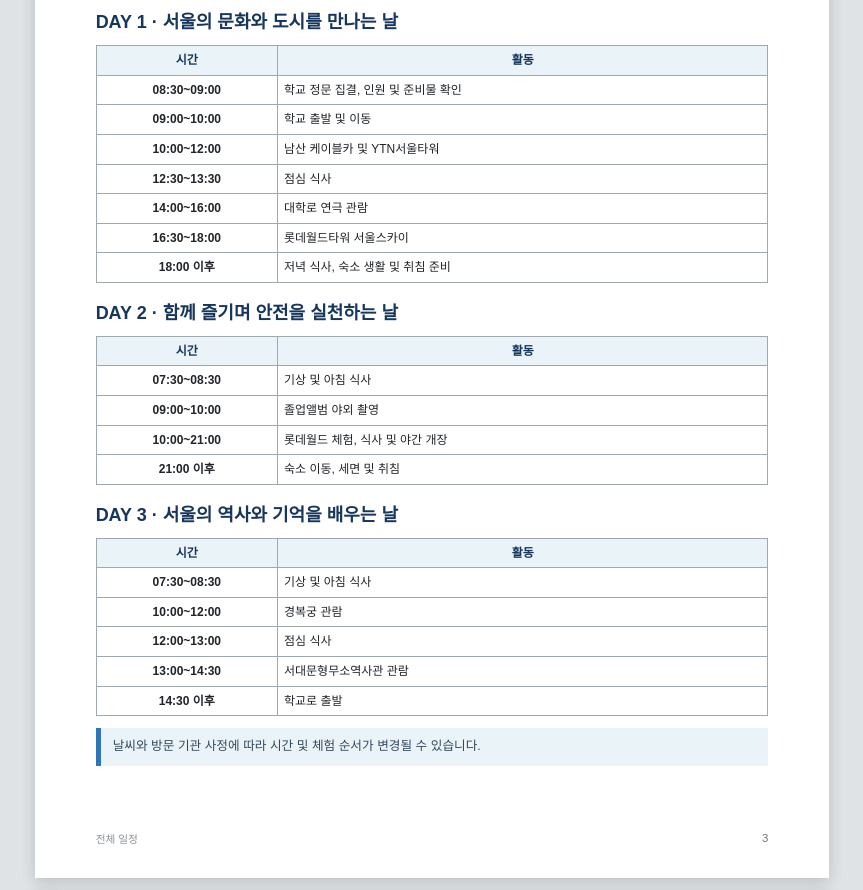
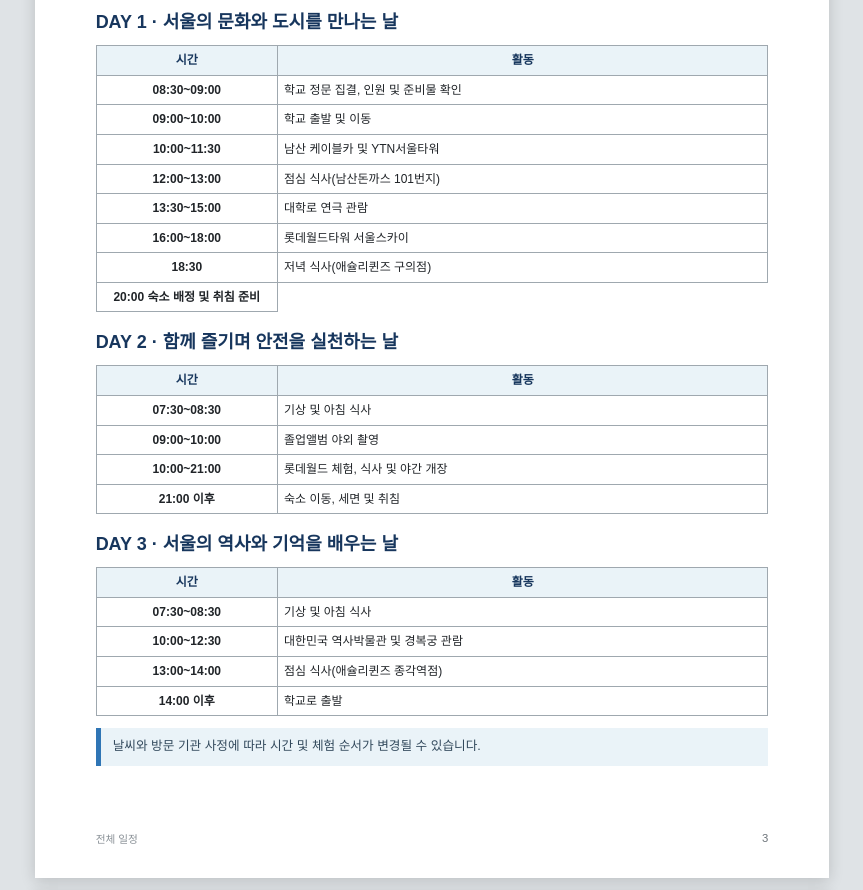
Before and after one commit to rbgus0830-svg/yong1000guidebook, a plain HTML site: page index.html in a window 1280 px wide. Shown: the part 2620-3510 px from the top of the page, without its empty margins (208-1071 px from the left). Drawn offline with Linux system fonts and the light colour scheme.

Commit message:
일정표 시간 수정

```diff
--- a/index.html
+++ b/index.html
@@ -1031,11 +1031,12 @@
         <tr><th>시간</th><th>활동</th></tr>
         <tr><td>08:30~09:00</td><td>학교 정문 집결, 인원 및 준비물 확인</td></tr>
         <tr><td>09:00~10:00</td><td>학교 출발 및 이동</td></tr>
-        <tr><td>10:00~12:00</td><td>남산 케이블카 및 YTN서울타워</td></tr>
-        <tr><td>12:30~13:30</td><td>점심 식사</td></tr>
-        <tr><td>14:00~16:00</td><td>대학로 연극 관람</td></tr>
-        <tr><td>16:30~18:00</td><td>롯데월드타워 서울스카이</td></tr>
-        <tr><td>18:00 이후</td><td>저녁 식사, 숙소 생활 및 취침 준비</td></tr>
+        <tr><td>10:00~11:30</td><td>남산 케이블카 및 YTN서울타워</td></tr>
+        <tr><td>12:00~13:00</td><td>점심 식사(남산돈까스 101번지)</td></tr>
+        <tr><td>13:30~15:00</td><td>대학로 연극 관람</td></tr>
+        <tr><td>16:00~18:00</td><td>롯데월드타워 서울스카이</td></tr>
+        <tr><td>18:30 </td><td>저녁 식사(애슐리퀸즈 구의점)</td></tr>
+		<tr><td>20:00 숙소 배정 및 취침 준비</td></tr>
       </table>
 
       <h3>DAY 2 · 함께 즐기며 안전을 실천하는 날</h3>
@@ -1053,10 +1054,9 @@
       <table class="schedule compact">
         <tr><th>시간</th><th>활동</th></tr>
         <tr><td>07:30~08:30</td><td>기상 및 아침 식사</td></tr>
-        <tr><td>10:00~12:00</td><td>경복궁 관람</td></tr>
-        <tr><td>12:00~13:00</td><td>점심 식사</td></tr>
-        <tr><td>13:00~14:30</td><td>서대문형무소역사관 관람</td></tr>
-        <tr><td>14:30 이후</td><td>학교로 출발</td></tr>
+        <tr><td>10:00~12:30</td><td>대한민국 역사박물관 및 경복궁 관람</td></tr>
+        <tr><td>13:00~14:00</td><td>점심 식사(애슐리퀸즈 종각역점)</td></tr>
+        <tr><td>14:00 이후</td><td>학교로 출발</td></tr>
       </table>
 
       <p class="instruction">
```
